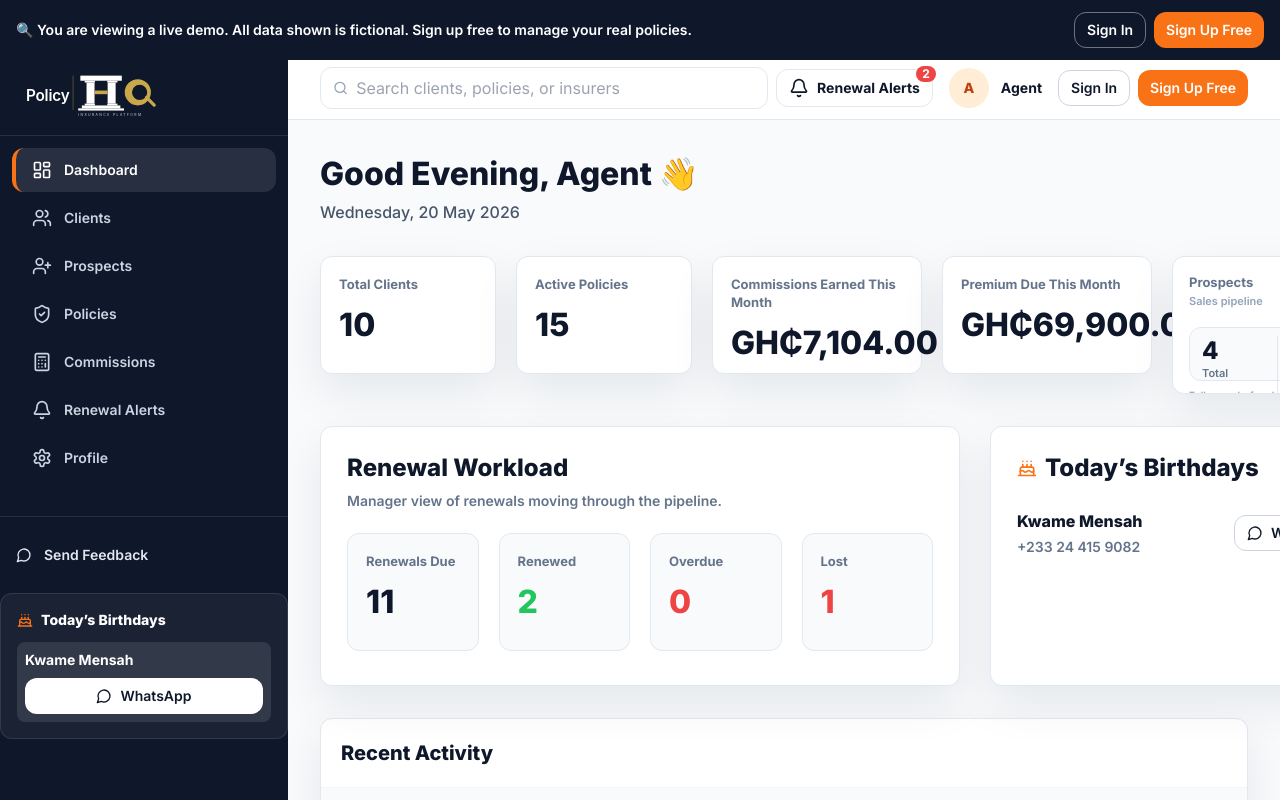
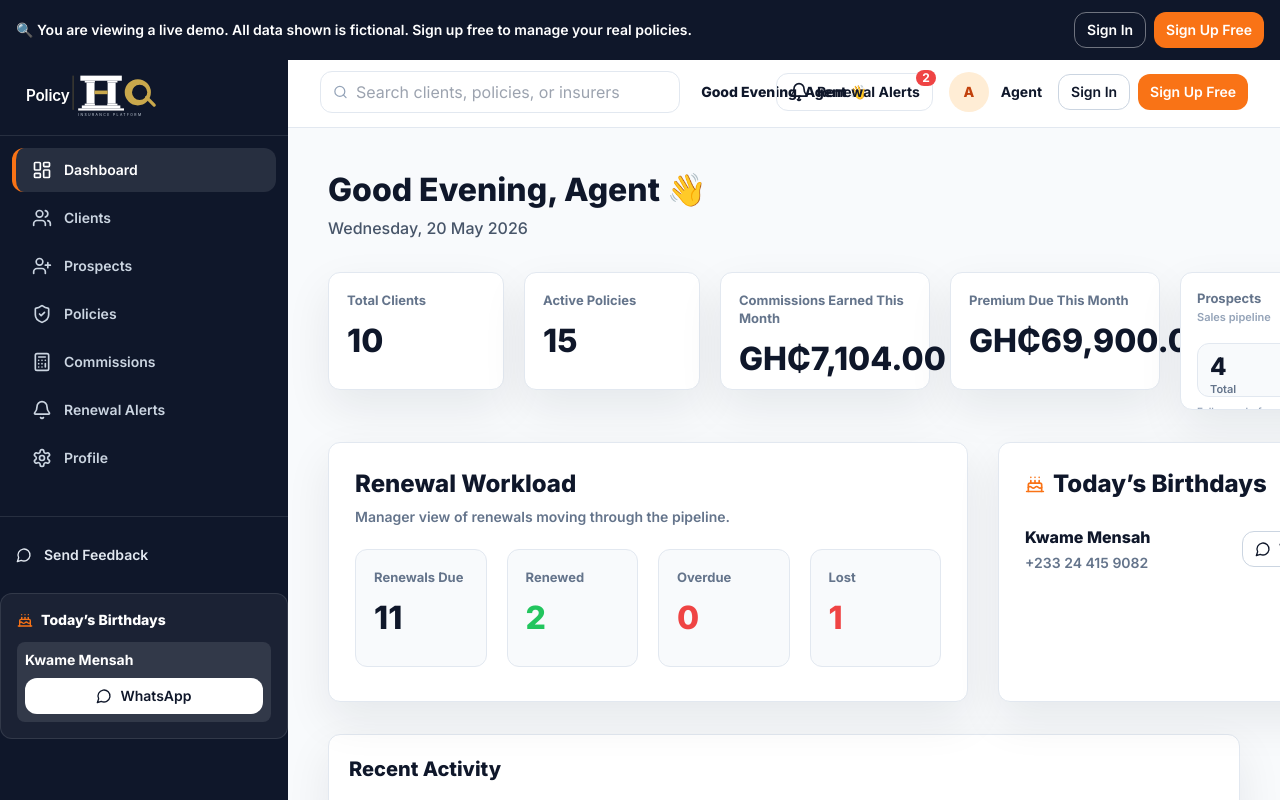
Before and after one commit to mrprincewinez1-glitch/PolicyHQ, a Next.js app: page /demo in a window 1280 px wide. Shown: the top 800 px of the page. Built offline with nearby package versions, Linux system fonts and the light colour scheme.

Commit message:
Match dashboard PNG reference

```diff
--- a/components/app/app-shell-client.tsx
+++ b/components/app/app-shell-client.tsx
@@ -771,6 +771,19 @@ export function AppShell({
       changePassword={changePassword}
     />
   );
+  const topbarTitle = selectedClient
+    ? "Client Details"
+    : renewalRange
+      ? "Renewal Alerts"
+      : active === "dashboard"
+        ? greeting(firstName(data.profile.full_name))
+        : active === "prospects"
+          ? "Prospects Pipeline"
+          : active === "notifications"
+            ? "Renewal Alerts"
+            : active === "profile"
+              ? "Profile & Settings"
+              : nav.find(([key]) => key === active)?.[2] ?? "PolicyHQ";
 
   return (
     <div>
@@ -822,7 +835,7 @@ export function AppShell({
             </div>
           </aside>
         <main className="min-h-screen lg:pl-72">
-          <header className="sticky top-0 z-20 flex h-16 items-center justify-between border-b border-slate-200 bg-white px-4 lg:px-8">
+          <header className="sticky top-0 z-20 flex h-[72px] items-center justify-between border-b border-slate-200 bg-white px-4 lg:px-8">
             <button className="lg:hidden" onClick={() => setMobileOpen(true)} aria-label="Open menu"><Menu /></button>
             <Link
               href={navHref(base, "dashboard")}
@@ -832,7 +845,7 @@ export function AppShell({
             >
               <PolicyHqLogo className="h-9 w-auto max-w-[132px]" />
             </Link>
-            <div className="relative hidden max-w-md flex-1 lg:block">
+            <div className="relative hidden w-[360px] shrink-0 lg:block">
               <div className="flex items-center gap-2 rounded-xl border border-slate-200 px-3">
                 <Search className="h-4 w-4 text-slate-400" />
                 <input
@@ -891,6 +904,9 @@ export function AppShell({
                 </div>
               ) : null}
             </div>
+            <div className="pointer-events-none absolute left-1/2 hidden -translate-x-1/2 text-sm font-extrabold text-primary lg:block">
+              {topbarTitle}
+            </div>
             <div className="ml-auto flex items-center gap-2 sm:gap-4">
               <Link
                 href={navHref(base, "notifications")}
@@ -915,7 +931,7 @@ export function AppShell({
               ) : <form action={signOut}><Button variant="ghost" size="sm"><LogOut className="h-4 w-4" /> Sign Out</Button></form>}
             </div>
           </header>
-          <div className="p-4 lg:p-8">{content}</div>
+          <div className="p-4 lg:p-10">{content}</div>
         </main>
       </div>
 
```
